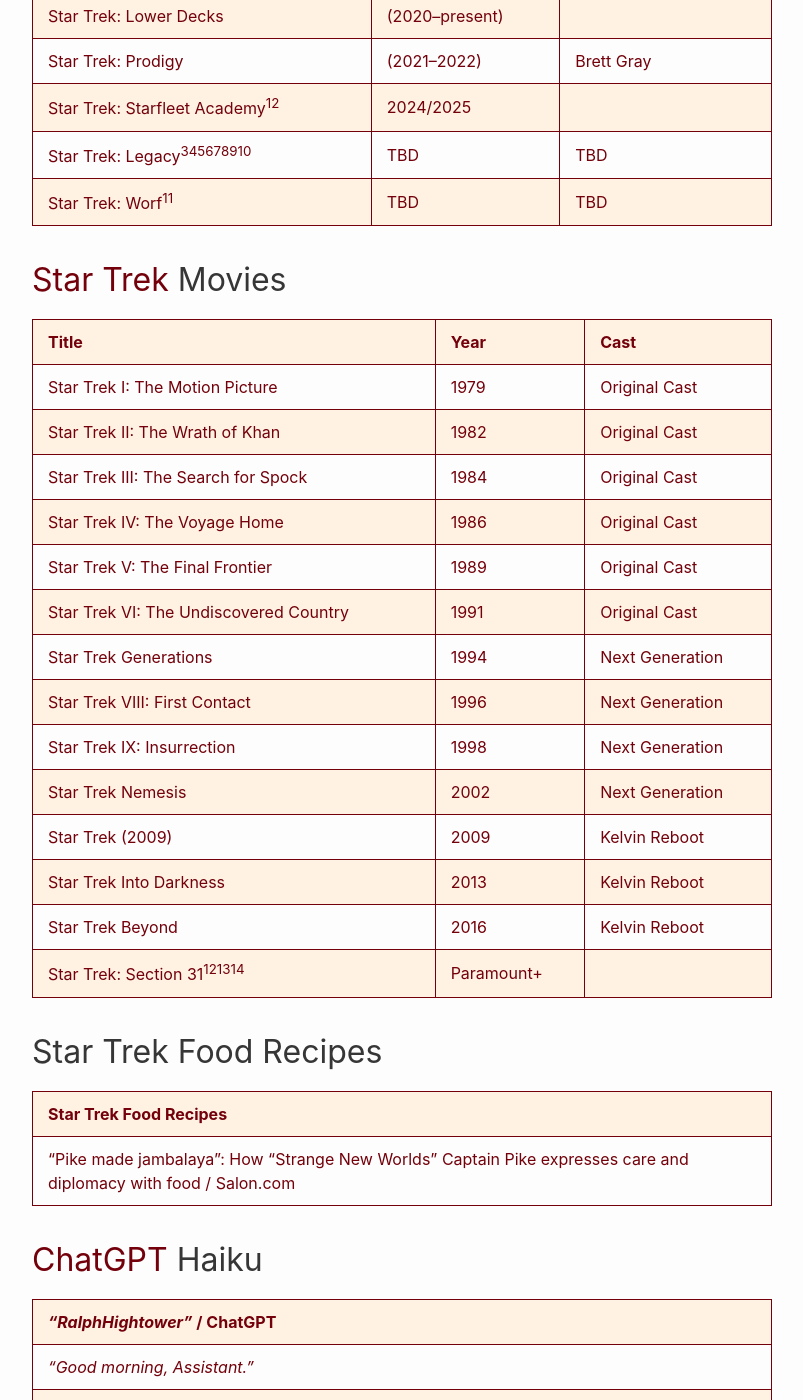
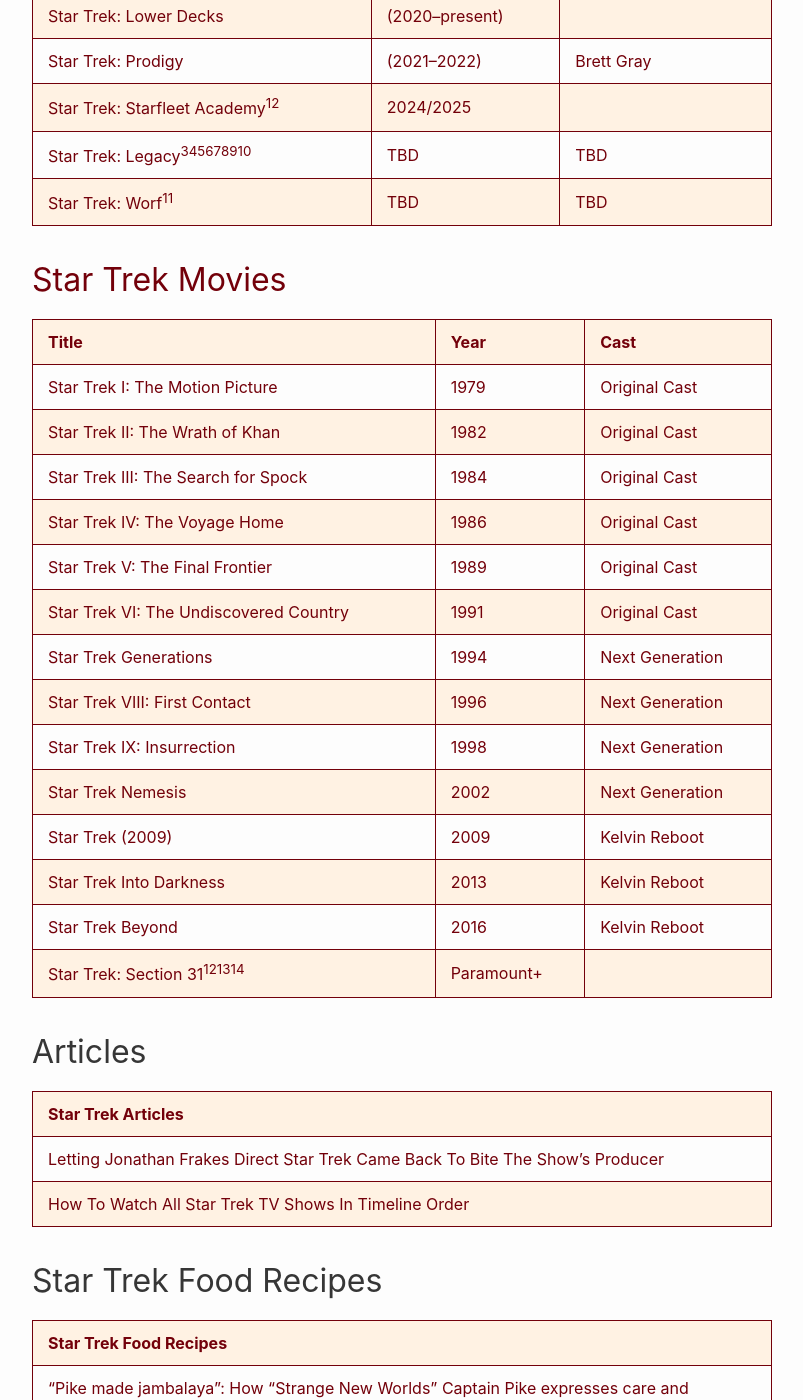
Before and after one commit to RalphHightower/RalphHightower, a Jekyll site: the page built from StarTrekFranchise.md, in a window 1280 px wide and 1400 px high, scrolled down 1798 px. Shown: the whole window, without its empty margins (238-1041 px from the left). Built offline with Jekyll 4.4.1, drawn with Linux system fonts in a browser that asks for light colours; our own code applies the rules of GitHub Pages for plain Markdown files; some of the changed text lies outside the part shown.

Commit message:
[docs](doc): Star Trek Articles

```diff
--- a/StarTrekFranchise.md
+++ b/StarTrekFranchise.md
@@ -1,6 +1,6 @@
-# [Star Trek](https://www.startrek.com/) Franchise
+# [Star Trek Franchise](https://www.startrek.com/)
 
-## [Star Trek](https://www.startrek.com/) Series
+## [Star Trek Series](https://www.startrek.com/)
 
 | [Star Trek](https://www.startrek.com/) Series | Years | Captain |
 |----|----|----|
@@ -31,7 +31,7 @@
 [^28]: [Picard Season 3’s Secret Weapon Is The Key To Star Trek: Legacy](https://screenrant.com/star-trek-picard-secret-weapon-legacy-key/ )
 [^40]: A Star Trek: Worf? Make it so! [A Star Trek: Worf spinoff needs to include an exploration of identity](https://redshirtsalwaysdie.com/2023/06/01/what-the-worf-spinoff-needs-to-include/ )
 
-## [Star Trek](https://www.startrek.com/) Movies
+## [Star Trek Movies](https://www.startrek.com/)
 
 | Title | Year | Cast |
 |-------|------|------|
@@ -53,6 +53,13 @@
 [^31]: [Star Trek: Section 31' Original Movie Event Starring Oscar Winner Michelle Yeoh Announced](https://www.startrek.com/news/star-trek-section-31-original-movie-event-michelle-yeoh)
 [^32]: [Star Trek: Section 31 Movie Goes Ahead With Michelle Yeoh! – Trek Central](https://trekcentral.net/star-trek-section-31-movie-goes-ahead-with-michelle-yeoh/ )
 [^33]: [Every Known Member Of Star Trek's Section 31](https://screenrant.com/every-known-member-of-star-treks-section-31/ )
+
+## Articles
+
+| Star Trek Articles |
+|---|
+| [Letting Jonathan Frakes Direct Star Trek Came Back To Bite The Show's Producer](https://www.slashfilm.com/820701/reasons-why-the-next-generation-is-the-best-star-trek-show/ ) |
+| [How To Watch All Star Trek TV Shows In Timeline Order](https://screenrant.com/star-trek-tv-shows-watch-timeline-order/#star-trek-discovery-season-1-amp-2 ) |
 
 ## Star Trek Food Recipes
 
@@ -121,7 +128,7 @@
 | *"Goodbye."* |
 |Goodbye! If you have any more questions in the future, don't hesitate to ask. Live long and prosper!|
 
-## [ChatGPT] Haikus — Star Trek
+## ChatGPT](https://chat.openai.com/) Haikus — Star Trek
 
 | *"RalphHightower"* / [ChatGPT](https://chat.openai.com/) |
 |---|
@@ -177,7 +184,6 @@
 |Darkness tempts within,<br />Friendship's test, secrets revealed,<br />Light prevails, hope shines.|
 | **Beyond:** |
 |Crew lost, unity,<br />Frontiers met with newfound friends,<br />Unity restores.|
-||
 |I hope you enjoy these Haiku verses inspired by the Star Trek movies! Let me know if there's anything else I can assist you with.|
 | *"Excellent! Thank you."* |
 |You're very welcome! I'm glad you liked the Star Trek movie Haiku verses. If you have any more questions or need further assistance, feel free to ask. Live long and prosper!|
```
